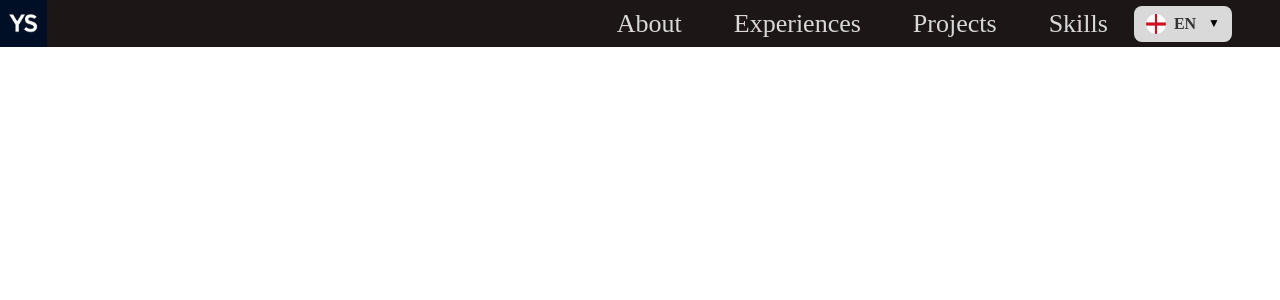
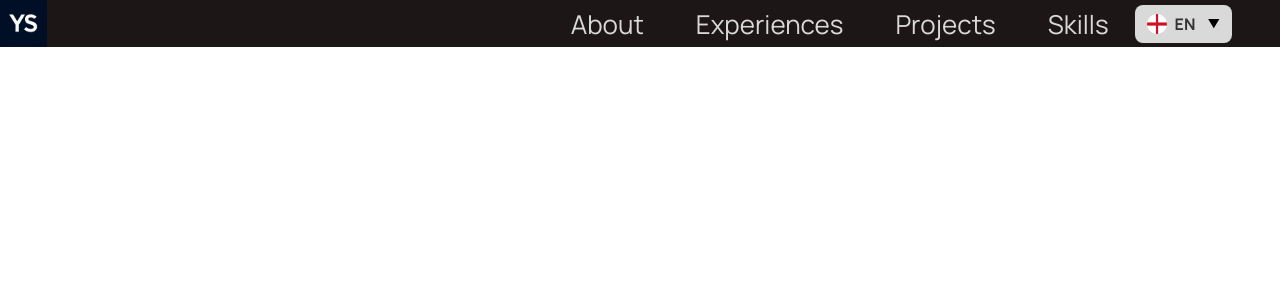
Before and after one commit to SYakup33/Portfolio, a React (Vite) app: page / in a window 1280 px wide. Shown: the top 300 px of the page. Built offline with nearby package versions, Linux system fonts and the light colour scheme.

Commit message:
added new css variable for footer

```diff
--- a/src/index.css
+++ b/src/index.css
@@ -16,6 +16,8 @@
 	--p-size: 14px;
 	--card-p-size: 14px;
 	--header-nav-size: 26px;
+	--footer-title-size: 28px;
+	--footer-p-size: 18px;
 }
 
 * {
@@ -23,8 +25,13 @@
 	padding: 0;
 	box-sizing: border-box;
 	text-decoration: none;
+	font-family: var(--main-font);
 }
 
 li {
 	list-style: none;
 }
+
+ins {
+	text-decoration: underline;
+}
```
